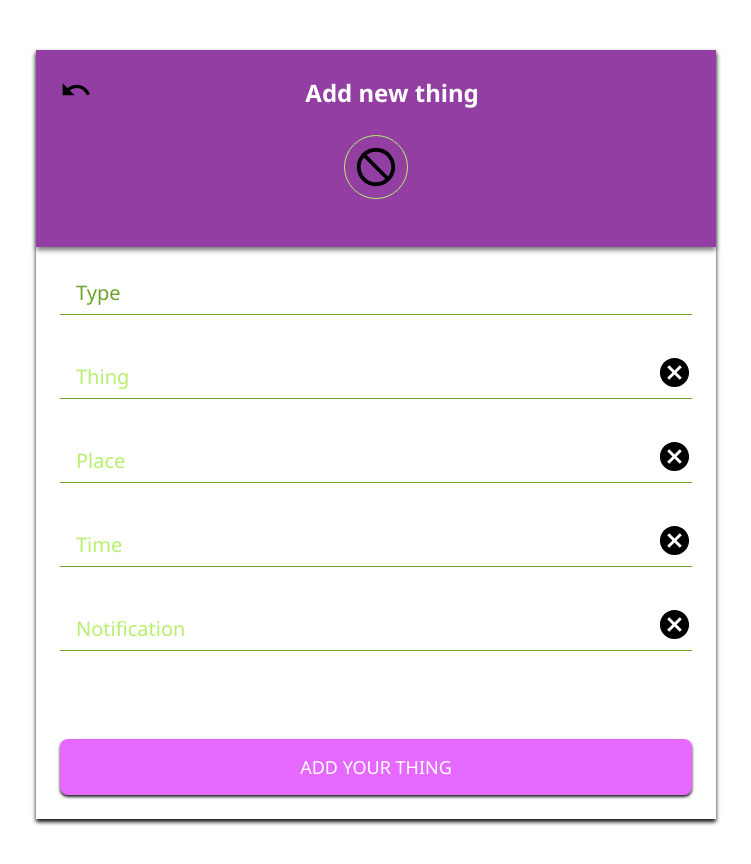
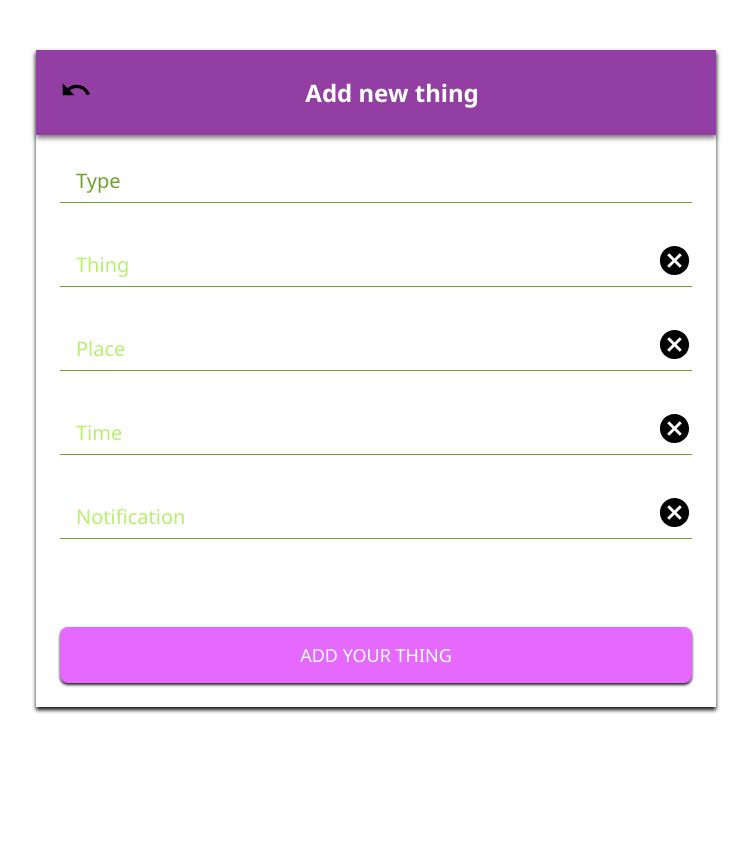
Before and after one commit to LeeSeongJinCa/TS-React-Redux, a React app: page /todo in a window 1280 px wide. Shown: the top 864 px of the page, without its empty margins (264-1015 px from the left). After the commit the page ends 800 px from the top, so only its background shows below. Built offline with nearby package versions, Linux system fonts and the light colour scheme.

Commit message:
[MODIFY] <components/TodoHeader/*> static 옮기면서 변경한 파일
2020.06.16

```diff
--- a/src/components/TodoHeader/TodoHeader.tsx
+++ b/src/components/TodoHeader/TodoHeader.tsx
@@ -1,7 +1,6 @@
 import React from 'react';
 import { Link } from 'react-router-dom';
 import {
-  notSvg,
   undoSvg,
 } from '../../assets';
 import * as S from './style';
@@ -10,7 +9,7 @@ interface Props {
   imgRef: React.MutableRefObject<any>;
 }
 
-const Todo: React.FC<Props> = ({ imgRef }) => {
+const Todo: React.FC<Props> = () => {
   return (
     <S.TodoHeader>
       <S.TodoHeaderNav>
@@ -23,9 +22,6 @@ const Todo: React.FC<Props> = ({ imgRef }) => {
         </Link>
         <S.TodoHeaderNavTiitle>Add new thing</S.TodoHeaderNavTiitle>
       </S.TodoHeaderNav>
-      <S.TodoHeaderShownImgWrap>
-        <S.TodoHeaderShownImg ref={imgRef} src={notSvg} alt="study" title="study" />
-      </S.TodoHeaderShownImgWrap>
     </S.TodoHeader>
   );
 };
--- a/src/components/TodoHeader/style.ts
+++ b/src/components/TodoHeader/style.ts
@@ -24,17 +24,3 @@ export const TodoHeaderNavTiitle = styled.h2`
   margin: auto;
   color: white;
 `;
-
-export const TodoHeaderShownImgWrap = styled.div`
-  width: 64px;
-  height: 64px;
-  margin: 24px auto;
-  padding: 8px;
-  border: 1px solid ${globalComplementaryBackColor};
-  border-radius: 50%;
-`;
-
-export const TodoHeaderShownImg = styled.img`
-  width: 100%;
-  height: 100%;
-`;
```
